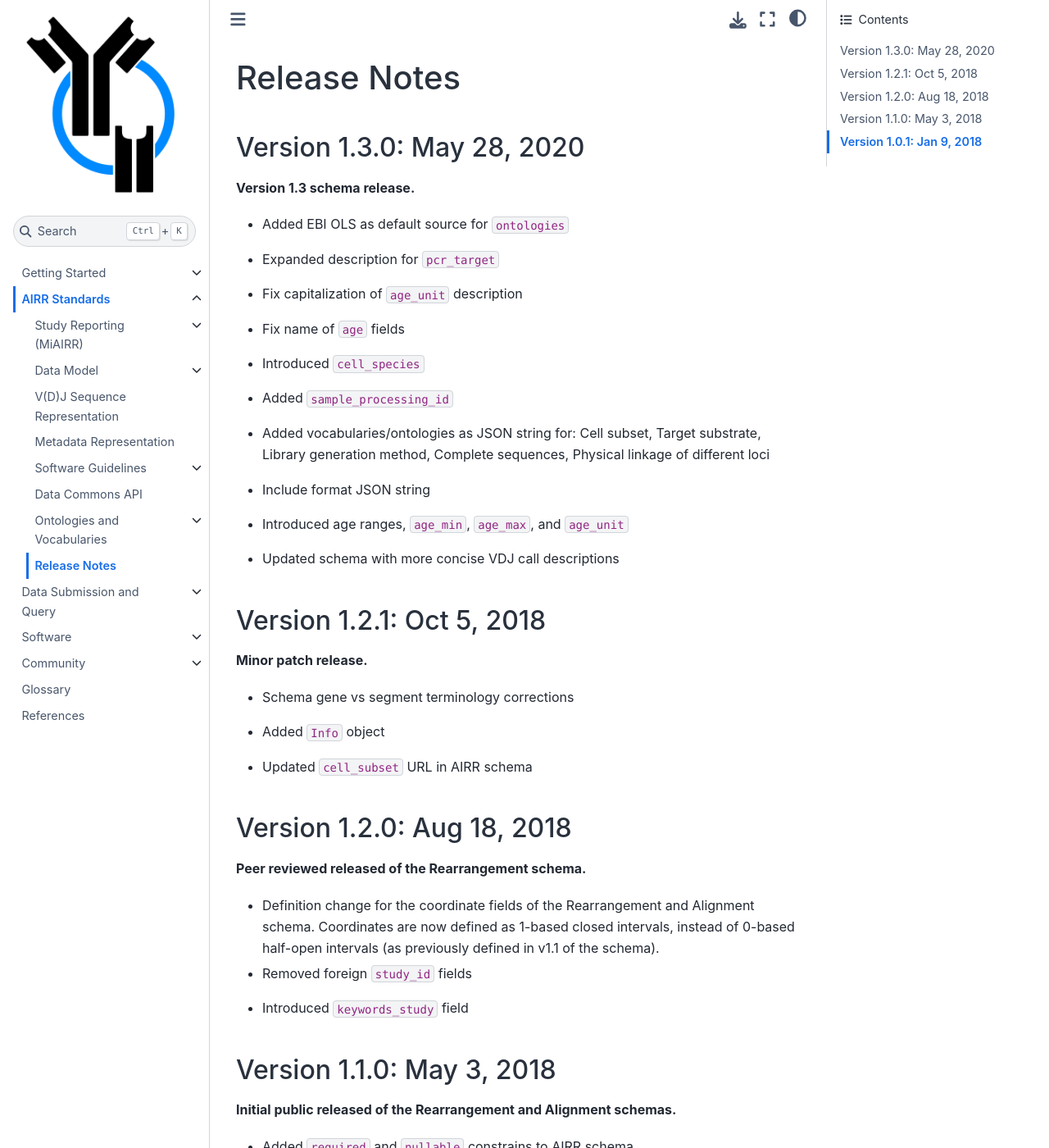
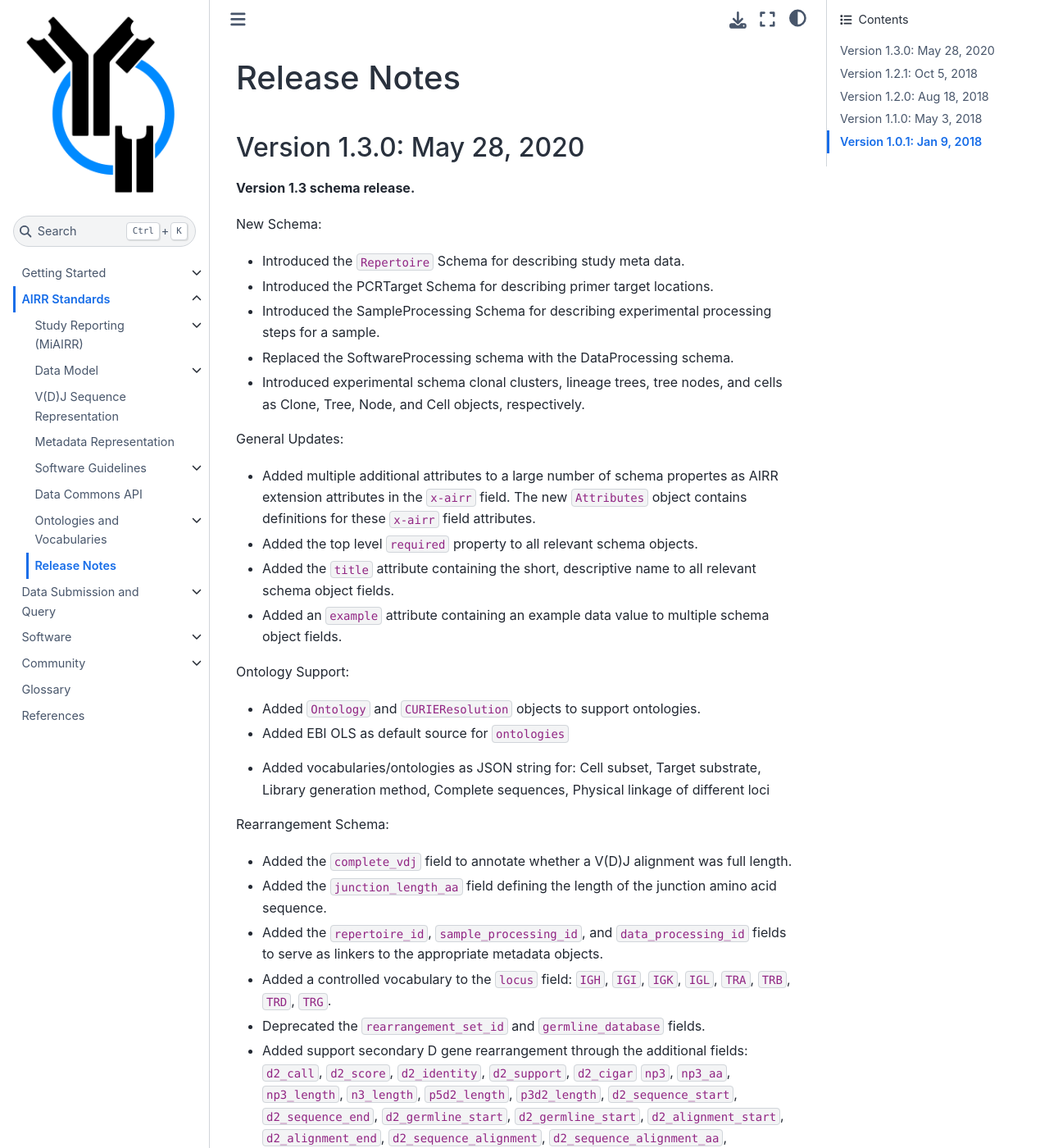
Before and after one commit to airr-community/airr-standards, a Sphinx documentation site: the page built from docs/standards/news.rst, in a window 1280 px wide and 1400 px high. Shown: the whole window at 82% size. Built offline with Sphinx 7.4.7 and the Sphinx Book theme 1.1.4, drawn with Linux system fonts in a browser that asks for light colours; the version number could not be read and is left out; some of the changed text lies outside the part shown.

Commit message:
Updated schema news.

```diff
--- a/docs/standards/news.rst
+++ b/docs/standards/news.rst
@@ -12,45 +12,153 @@ Version 1.3.0: May 28, 2020
 
 **Version 1.3 schema release.**
 
+New Schema:
+
++ Introduced the ``Repertoire`` Schema for describing study meta data.
+
++ Introduced the PCRTarget Schema for describing primer target locations.
+
++ Introduced the SampleProcessing Schema for describing experimental processing
+  steps for a sample.
+
++ Replaced the SoftwareProcessing schema with the DataProcessing schema.
+
++ Introduced experimental schema clonal clusters, lineage trees, tree nodes,
+  and cells as Clone, Tree, Node, and Cell objects, respectively.
+
+General Updates:
+
++ Added multiple additional attributes to a large number of schema propertes as AIRR
+  extension attributes in the ``x-airr`` field. The new ``Attributes`` object
+  contains definitions for these ``x-airr`` field attributes.
+
++ Added the top level ``required`` property to all relevant schema objects.
+
++ Added the ``title`` attribute containing the short, descriptive name to all
+  relevant schema object fields.
+
++ Added an ``example`` attribute containing an example data value to multiple
+  schema object fields.
+
+Ontology Support:
+
++ Added ``Ontology`` and ``CURIEResolution`` objects to support ontologies.
+
 + Added EBI OLS as default source for ``ontologies``
 
 .. #296 by bussec was merged on Jan 4, 2020
 
-+ Expanded description for ``pcr_target``
++ Added vocabularies/ontologies as JSON string for: Cell subset, Target substrate, Library generation method,
+  Complete sequences, Physical linkage of different loci
+
+.. #155 by bussec was merged on Oct 16, 2018 • Approved
+
+Rearrangement Schema:
+
++ Added the ``complete_vdj`` field to annotate whether a V(D)J alignment was
+  full length.
+
++ Added the ``junction_length_aa`` field defining the length of the junction
+  amino acid sequence.
+
++ Added the ``repertoire_id``, ``sample_processing_id``, and
+  ``data_processing_id`` fields to serve as linkers to the appropriate metadata
+  objects.
+
++ Added a controlled vocabulary to the ``locus`` field:
+  ``IGH``, ``IGI``, ``IGK``, ``IGL``, ``TRA``, ``TRB``, ``TRD``, ``TRG``.
+
++ Deprecated the ``rearrangement_set_id`` and ``germline_database`` fields.
+
++ Added support secondary D gene rearrangement through the additional fields:
+  ``d2_call``, ``d2_score``, ``d2_identity``, ``d2_support``, ``d2_cigar``
+  ``np3``, ``np3_aa``, ``np3_length``, ``n3_length``, ``p5d2_length``,
+  ``p3d2_length``, ``d2_sequence_start``, ``d2_sequence_end``,
+  ``d2_germline_start``, ``d2_germline_start``, ``d2_alignment_start``,
+  ``d2_alignment_end``, ``d2_sequence_alignment``, ``d2_sequence_alignment_aa``,
+  ``d2_germline_alignment``, ``d2_germline_alignment_aa``.
+
++ Updated field definitions with more concise V(D)J call descriptions.
+
+.. #257 by bcorrie was merged on Oct 7 • Approved
+
+Alignment Schema:
+
++ Deprecated the ``rearrangement_set_id`` and ``germline_database`` fields.
+
++ Added the ``data_processing_id`` field.
+
+Study Schema:
+
++ Added the ``study_type`` field containing an ontology defined term
+  for the study design.
+
+Subject Schema:
+
++ Deprecated the ``organism`` field in favor of the new ``species`` field.
+
++ Introduced age ranges: ``age_min``, ``age_max``, and ``age_unit``.
+
+.. #254 by franasa was merged on Oct 11 • Approved
+
++ Deprecated the ``age`` field.
+
+Diagnosis Schema:
+
++ Changed the type of the ``disease_diagnosis`` field from ``string`` to ``Ontology``.
+
+Sample Schema:
+
++ Changed the type of the ``tissue`` field from ``string`` to ``Ontology``.
+
+CellProcessing Schema:
+
++ Changed the type of the ``cell_subset`` field from ``string`` to ``Ontology``.
+
++ Introduced the ``cell_species`` field which denotes the species from which the
+  analyzed cells originate.
+
+.. #260 by bussec was merged on Nov 8, 2019; #281 Reverted ``locus_species``  by bcorrie was merged on Nov 27, 2019
+
+
+NucleicAcidProcessing Schema:
+
++ Defined the ``template_class`` field as type ``string``.
+
++ Added a controlled vocabulary the ``library_generation_method`` field.
+
++ Added the ``pcr_target`` field referencing the new ``PCRTarget`` schema object.
 
 .. #288 by bussec was merged on Dec 10, 2019
 
-+ Fix capitalization of ``age_unit`` description
++ Changed the controlled vocabulary terms of ``complete_sequences``.
+  Replacing ``complete & untemplated`` with ``complete+untemplated`` and adding
+  ``mixed``
 
-.. #290 by bcorrie was merged on Dec 10, 2019
+SequencingRun Schema:
 
-+ Fix name of ``age`` fields
++ Added the ``sequencing_run_id`` field which serves as the object identifer
+  field.
 
-.. #285 by bcorrie was merged on Nov 27, 2019
++ Added the ``sequencing_files`` field which links to the RawSequenceData
+  schema objects defining the raw read data.
 
-+ Introduced ``cell_species``
+RawSequenceData Schema:
 
-.. #260 by bussec was merged on Nov 8, 2019; #281 Reverted ``locus_species``  by bcorrie was merged on Nov 27, 2019
++ Added the ``file_type`` field defining the sequence file type. This field is a
+  controlled vocabulary restricted to: ``fasta``, ``fastq``.
 
-+ Added ``sample_processing_id``
++ Added the ``paired_read_length`` field defining mate-pair read lengths.
 
-.. #263 by schristley was merged on Oct 21
++ Defined the ``read_direction`` and ``paired_read_direction`` fields as type ``string``.
 
-+ Added vocabularies/ontologies as JSON string for: Cell subset, Target substrate, Library generation method, Complete sequences, Physical linkage of different loci
+DataProcessing Schema:
 
-.. #155 by bussec was merged on Oct 16, 2018 • Approved
++ Replaces the SoftwareProcessing object.
 
-+ Include format JSON string
++ Added ``data_processing_id``, ``primary_annotation``, ``data_processing_files``,
+  ``germline_database`` and ``analysis_provenance_id`` fields.
 
-.. #155 by bussec was merged on Oct 16, 2018 • Approved
-
-+ Introduced age ranges, ``age_min``, ``age_max``, and ``age_unit``
-
-.. #254 by franasa was merged on Oct 11 • Approved
-
-+ Updated schema with more concise VDJ call descriptions
-
-.. #257 by bcorrie was merged on Oct 7 • Approved
 
 Version 1.2.1: Oct 5, 2018
 --------------------------------------------------------------------------------
```
